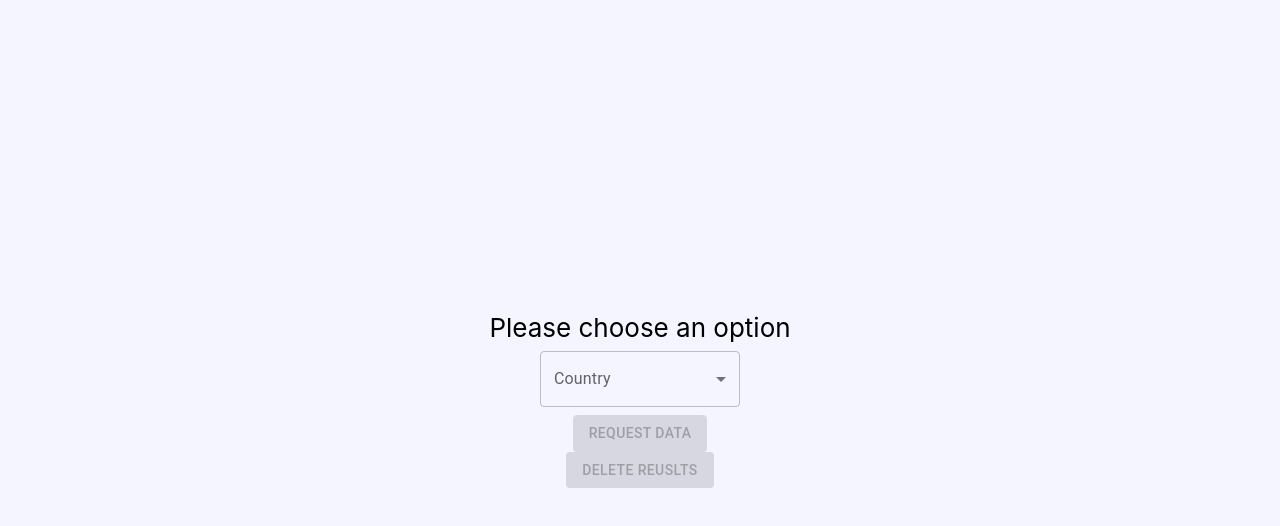
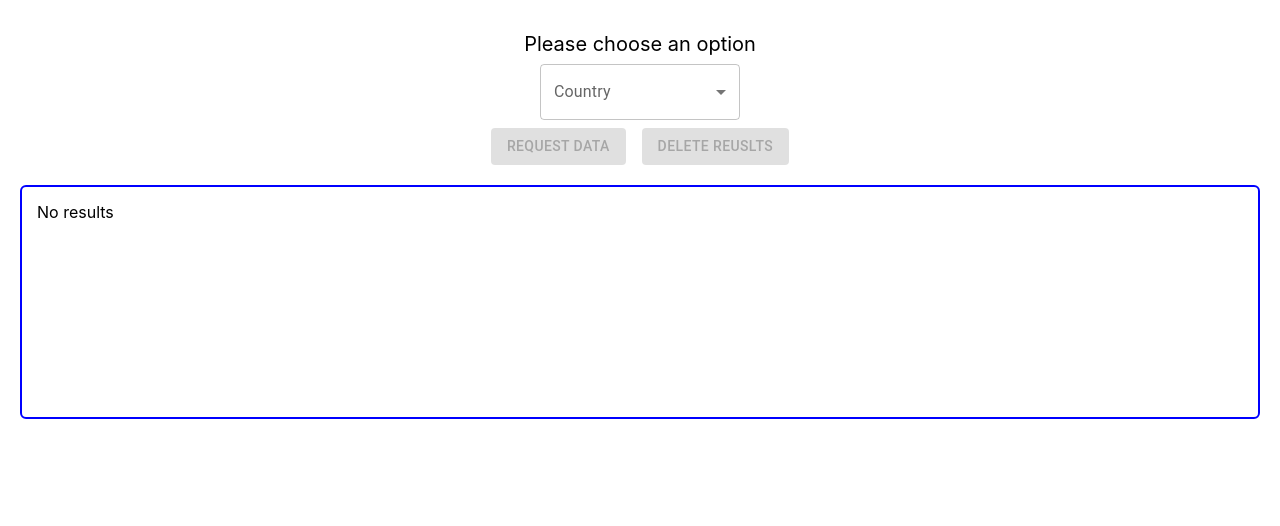
Before and after one commit to hosseinYah/reddit, a React (Create React App) app: page / in a window 1280 px wide. Shown: the top 526 px of the page. Built offline with nearby package versions, Linux system fonts and the light colour scheme.

Commit message:
design configured

```diff
--- a/src/App.css
+++ b/src/App.css
@@ -1,38 +1,5 @@
-.App {
+.App{
+  margin-top: 2rem;
+  font-size: 20px;
   text-align: center;
 }
-
-.App-logo {
-  height: 40vmin;
-  pointer-events: none;
-}
-
-@media (prefers-reduced-motion: no-preference) {
-  .App-logo {
-    animation: App-logo-spin infinite 20s linear;
-  }
-}
-
-.App-header {
-  background-color: #F4F5FF;
-  min-height: 100vh;
-  display: flex;
-  flex-direction: column;
-  align-items: center;
-  justify-content: center;
-  font-size: calc(10px + 2vmin);
-  /* color: white; */
-}
-
-.App-link {
-  color: #61dafb;
-}
-
-@keyframes App-logo-spin {
-  from {
-    transform: rotate(0deg);
-  }
-  to {
-    transform: rotate(360deg);
-  }
-}
--- a/src/App.js
+++ b/src/App.js
@@ -5,6 +5,7 @@ import MenuItem from '@mui/material/MenuItem';
 import Select from '@mui/material/Select';
 import { useState } from 'react';
 import Button from '@mui/material/Button';
+import Grid from '@mui/material/Grid';
 
 
 function App() {
@@ -58,21 +59,32 @@ function App() {
 
       </FormControl>
 
-      <Button
+      <Grid container sx={{
+        justifyContent:'center'
+      }}
+      spacing={2}
+      >
+        <Grid item>
+        <Button
       variant="contained"
       disabled={country === ''? true :false}
       onClick={ handleRequest}
       >Request data</Button>
+        </Grid>
 
+        <Grid item>
       <Button
       variant="contained"
       disabled={data.length === 0? true :false}
       onClick={ handleRemoveResults }
       >Delete Reuslts</Button>
+        </Grid>
 
-<div style={{ fontSize : '1rem' }}>
+      </Grid>
+
+<div style={{ fontSize : '1rem', height:200, overflowY: 'scroll', margin:20, textAlign:'left', border:'2px solid', borderColor:'blue', padding:15, borderRadius:6}}>
       {
-        data.length === 0 ? null :
+        data.length === 0 ? 'No results' :
         (
 
           data.map((element, index) =>
```
